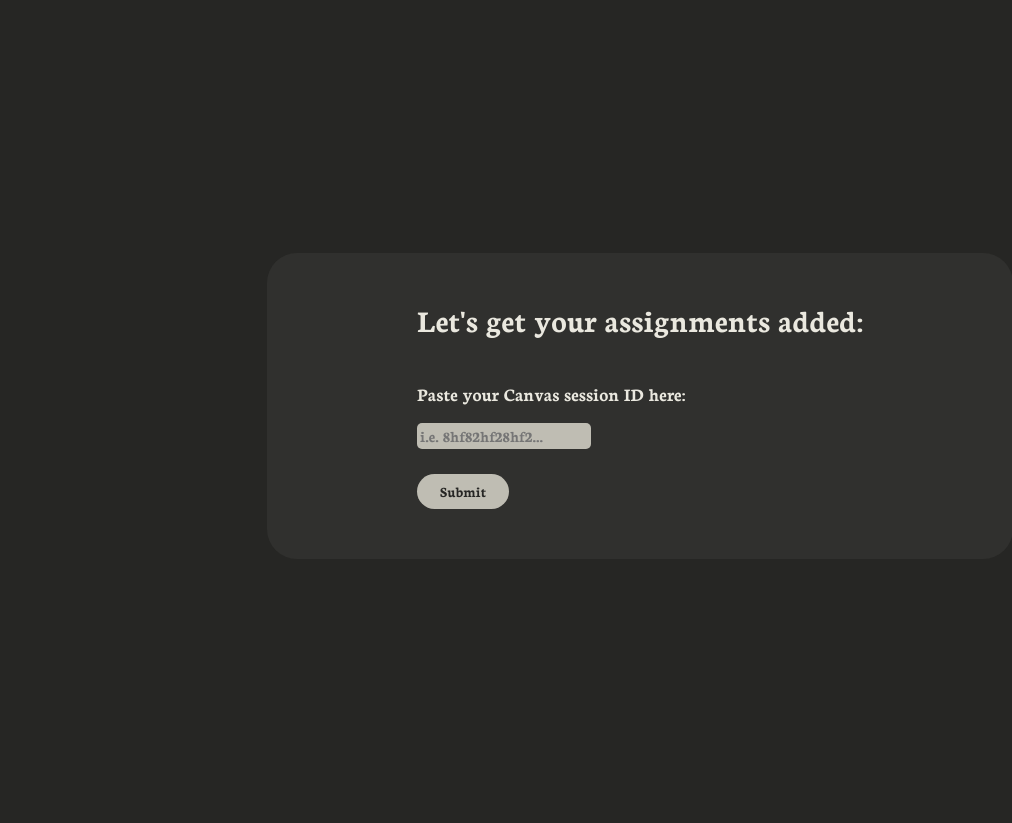
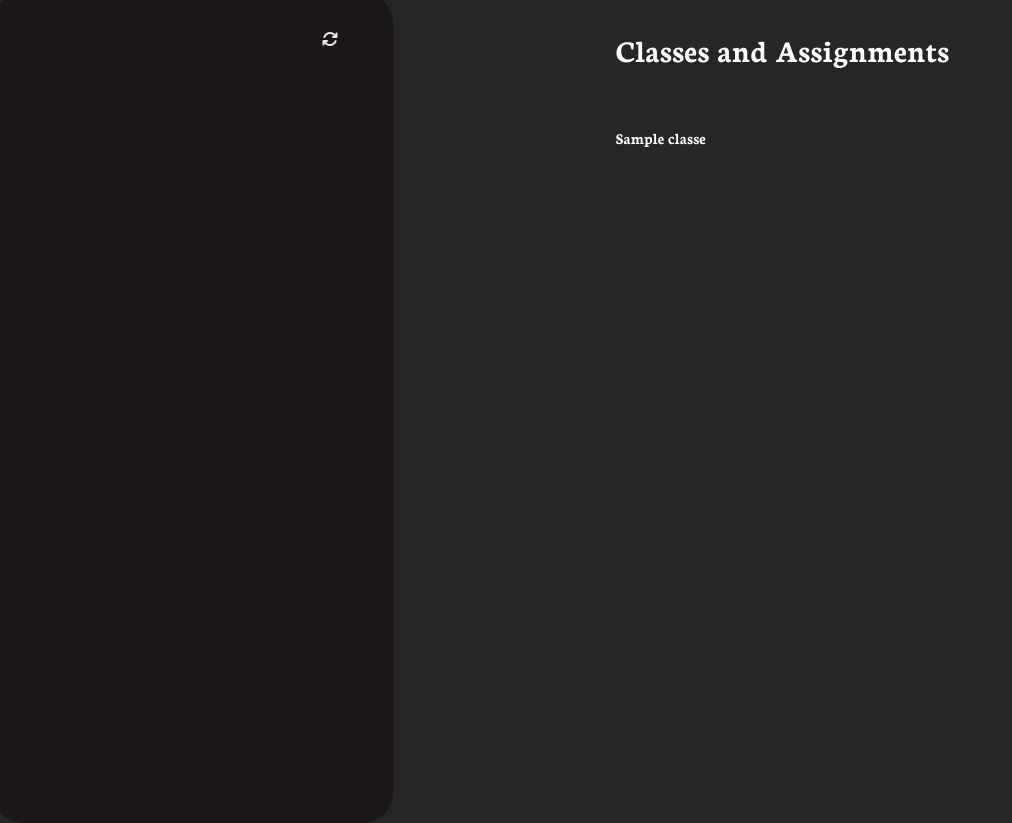
Before and after one commit to lhforsythe/assignMe, a Django app: page /accounts/dashboard/ in a window 1280 px wide. Shown: the whole page, without its empty margins (0-1012 px from the left). Before the commit the page ends 509 px from the top, so only its background shows below. Run offline with Django 5.2, Linux system fonts and the light colour scheme; a user stored in the database is signed in; tables that the repository leaves empty hold one stand-in row (values such as "Sample post"); some libraries are stand-ins or nearby versions.

Commit message:
Removed server-side storage of session keys (so, now they are stored locally while processing). Started work on early stages of main UI. Program now fetches classes and assignments, stores them in server-side database, throws away the session id, and loads this data into UI.

```diff
--- a/djangoproject/assignMe/urls.py
+++ b/djangoproject/assignMe/urls.py
@@ -19,9 +19,13 @@ from django.contrib import admin
 from django.urls import path, include
 from index.views import view
 from main.views import landing
+from main.views import main
+from main.views import refresh
 
 urlpatterns = [
     path("", view, name="index_view"),  # index
     path("accounts/", include("allauth.urls")),
-    path("accounts/dashboard/", landing, name="main_view"),
+    path("accounts/setup/", landing, name="landing_view"),
+    path("accounts/dashboard/", main, name="main_view"),
+    path("accounts/refresh/", refresh, name="refresh_view"),
 ]
--- a/djangoproject/main/models.py
+++ b/djangoproject/main/models.py
@@ -3,10 +3,21 @@ from django.contrib.auth.models import User
 
 # classes table (inherits from auth_user table via user_id foreign key)
 class Classes(models.Model):
+    key = models.AutoField(primary_key=True, db_column='id')
     user = models.ForeignKey(User, on_delete=models.CASCADE) # explicitly tells django that there is a foreign key named "user_id"
-    session_id = models.CharField(max_length=45, blank=True, null=True)
-    name = models.CharField(max_length=45, blank=True, null=False)
+    name = models.CharField(max_length=200, blank=True, null=False)
+    course_id = models.CharField(max_length=20, blank=True, null=True)
     class Meta:
         managed = False #dont touch my table, django
         db_table = 'classes' #classes table
+class Assignments(models.Model):
+    course_id = models.ForeignKey(Classes, on_delete=models.CASCADE, db_column='class_id')
+    name = models.CharField(max_length=100, blank=True, null=True)
+    type = models.CharField(max_length=100, blank=True, null=True)
+    total_points = models.IntegerField(blank=True, null=True)
+    due = models.DateField(blank=True, null=True)
+    completed = models.BooleanField(default=False)
+    class Meta:
+        managed = False
+        db_table = 'assignments'
 # Create your models here.
--- a/djangoproject/main/templates/landing.html
+++ b/djangoproject/main/templates/landing.html
@@ -4,7 +4,7 @@
 <html lang="en">
 <head>
     <meta charset="UTF-8">
-    <title>Dashboard</title>
+    <title>Setup</title>
     <link rel="stylesheet" href="{% static 'landing.css' %}">
 </head>
 <body>
--- /dev/null
+++ b/djangoproject/main/templates/main.html
@@ -0,0 +1,37 @@
+{% load static %}
+
+<!DOCTYPE html>
+<html lang="en">
+<head>
+    <meta charset="UTF-8">
+    <title>Dashboard</title>
+    <link rel="stylesheet" href="{% static 'main.css' %}">
+    <script src="https://kit.fontawesome.com/8ada3cf5e4.js" crossorigin="anonymous"></script>
+
+</head>
+<body>
+<div class="container">
+    <div class="nav">
+        <a target="_blank" href="/accounts/refresh"><i class="fa-solid fa-arrows-rotate" style="transform: translate(329px,36px); color: white; opacity: 0.9;"></i></a>
+    </div>
+    <div class="courseAssign">
+        <h1 style="color:white;">Classes and Assignments</h1>
+        <br>
+        {% for course in courses %}
+            <p style="color:white;">{{ course.name }}</p>
+            <div class="assignmentContainer">
+                <div class="assignments">
+                {% for assignment in assignments %}
+                    {% if assignment.course_id.key == course.key and assignment.due < week and assignment.due > today %}
+                            <div class="eachAssignment">
+                                <p>{{ assignment.name }}</p>
+                            </div>
+                    {% endif %}
+                {% endfor %}
+                </div>
+            </div>
+        {% endfor %}
+    </div>
+</div>
+</body>
+</html>
--- a/djangoproject/main/views.py
+++ b/djangoproject/main/views.py
@@ -1,12 +1,85 @@
 from django.shortcuts import HttpResponse, render
+from django.http import HttpResponseRedirect
 from django.contrib.auth.decorators import *
 from .models import Classes
+from .models import Assignments
+from datetime import datetime, timedelta
+import requests
+
+modifyUser = True
+
+def main(request):
+    return render(request, "main.html", {'week': (datetime.now().date()) + timedelta(days=7), 'today': datetime.now().date(), 'courses': Classes.objects.filter(user=request.user), 'assignments': Assignments.objects.filter(course_id__user=request.user)})
+
+def get_assignments(request, user_session):
+    sessionCookies = {
+        "canvas_session": user_session
+    }
+    classes = Classes.objects.filter(user=request.user)
+    assignments = Assignments.objects
+    assignments.filter(course_id__user=request.user).delete()
+    for aclass in classes:
+        assignData = requests.get(
+            "https://canvas.liberty.edu/api/v1/courses/"
+            + str(aclass.course_id)
+            + "/assignments?per_page=100",
+            cookies=sessionCookies, ).json()
+        for assignment in assignData:
+            curAssign = assignments.create(course_id=aclass)
+            curAssign.name = assignment["name"]
+            curAssign.type = assignment["submission_types"][0]
+            curAssign.total_points = assignment["points_possible"]
+
+            if assignment["due_at"] is None:
+                curAssign.due = datetime.strptime("2006-01-26", "%Y-%m-%d").date()
+            else:
+                curAssign.due = datetime.strptime(str(assignment["due_at"])[:10], "%Y-%m-%d").date()
+
+            curAssign.save()
+    return HttpResponseRedirect("/accounts/dashboard/")
+
+def get_classes(data, request, user_session):
+    entries = Classes.objects
+    entries.filter(user=request.user).delete()
+    for course in data:
+        course_id = course["id"]
+        course_name = course["name"]
+        if (entries.filter(user=request.user)).count() > 0:
+            curUser = entries.create(user=request.user)
+            curUser.name = course_name
+            curUser.course_id = course_id
+            curUser.save()
+        else:
+            curUser, created = Classes.objects.get_or_create(user=request.user)  # returns tuple of object (the actual entry) and created (a boolean). Thus, must split the tuple so only object gets retrieved.
+            curUser.course_id = course_id
+            curUser.name = course_name
+            curUser.save()
+    get_assignments(request, user_session)
+
+def refresh(request):
+    global modifyUser
+    modifyUser = True
+    return HttpResponseRedirect("/accounts/setup/")
+
+def retrieve_data(user_session, request):
+    sessionCookies = {
+        "canvas_session": user_session
+    }
+    data = requests.get(
+    "https://canvas.liberty.edu/api/v1/courses/",
+        cookies=sessionCookies).json()
+    get_classes(data, request, user_session)
 
 @login_required
+
 def landing(request):
-    if request.method == 'POST':
-        curUser, created = Classes.objects.get_or_create(user=request.user) # returns tuple of object (the actual entry) and created (a boolean). Thus, must split the tuple so only object gets retrieved.
-        curUser.session_id = request.POST.get('session_id', 0)
-        curUser.save()
+    global modifyUser
+    if not modifyUser:
+        main(request)
+        return HttpResponseRedirect("/accounts/dashboard/")
+    elif request.method == 'POST':
+        modifyUser = False
+        session_id = request.POST.get('session_id', 0)
+        retrieve_data(session_id, request)
     return render(request, "landing.html")
 # Create your views here.
--- a/djangoproject/static/landing.css
+++ b/djangoproject/static/landing.css
@@ -6,7 +6,11 @@ body {
     font-weight: 600;
     background-color:#262624;
 }
-
+.fa.refresh{
+    transform: translate(329px,36px);
+  color: white;
+  opacity: 0.9;
+}
 #sessionID {
     font-family: "Neuton", sans-serif;
     font-weight: 600;
--- /dev/null
+++ b/djangoproject/static/main.css
@@ -0,0 +1,44 @@
+@import url('https://fonts.googleapis.com/css2?family=Neuton:ital,wght@0,200;0,300;0,400;0,700;0,800;1,400&display=swap');
+
+body {
+    font-family: "Neuton", sans-serif;
+    font-weight: 600;
+    background-color: #262624;
+}
+.courseAssign {
+    margin-left: -85px;
+}
+.container div.nav {
+    width:400px;
+    margin:-15px;
+    border-radius:30px;
+    background-color: #1c1717;
+}
+.assignmentContainer {
+    display: flex;
+    margin-left: -15px;
+}
+.assignments {
+    display: grid;
+  gap: 10px;
+  grid-template-columns: repeat(3, 1fr);
+}
+.eachAssignment {
+    display: flex;
+    flex-direction: column;
+    gap: 5px;
+    color:white;
+    width:200px;
+    min-height:70px;
+    max-height:70px;
+    background-color: #1c1717;
+    padding: 50px;
+    border-radius:20px;
+    margin:15px;
+}
+.container {
+    height:100vh;
+    display: grid;
+    grid-template-areas:
+        "nav courseAssign";
+}
```
Also changed, not shown: 1 other file.
